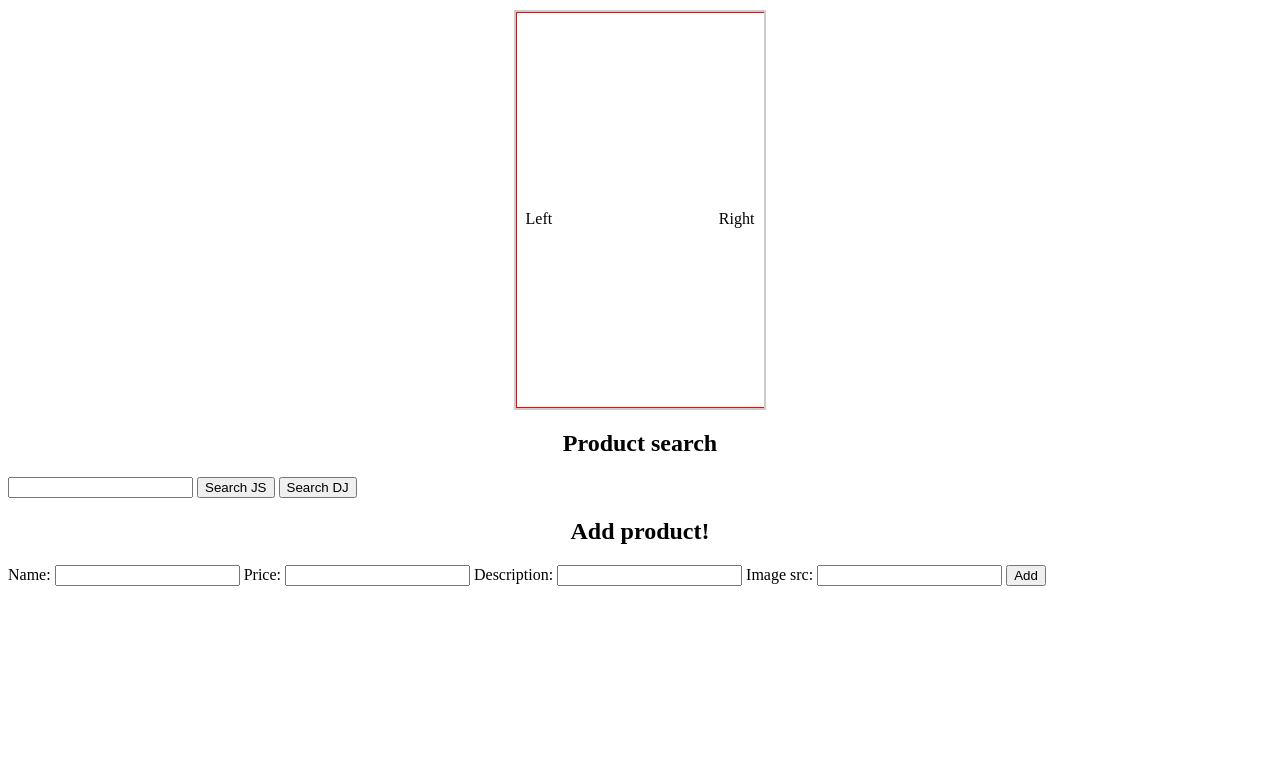
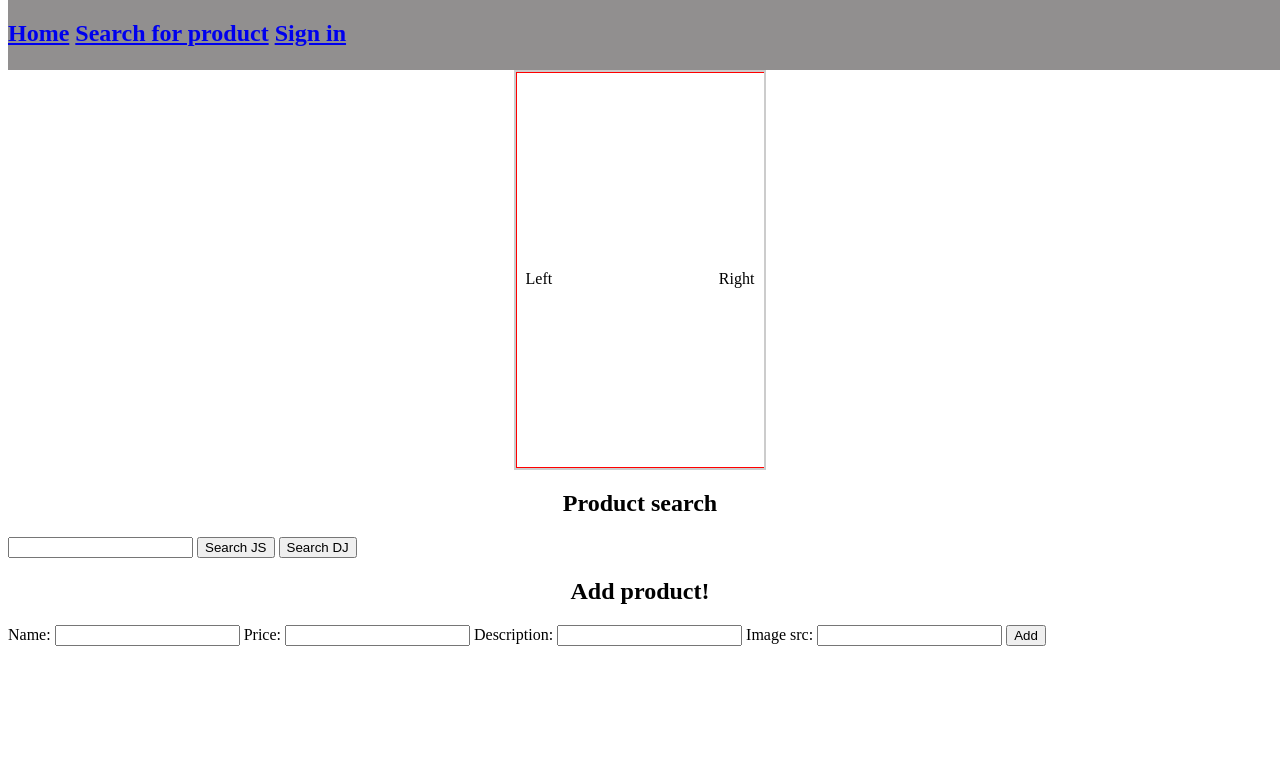
Before and after one commit to Strzelc/MultiPurpose, a Django app: page /blog/search in a window 1280 px wide. Shown: the top 783 px of the page. Run offline with Django 3.2, Linux system fonts and the light colour scheme.

Commit message:
idk smth happened today

```diff
--- a/blog/static/productSearching.js
+++ b/blog/static/productSearching.js
@@ -27,7 +27,8 @@ function createProductsCards(cardsProperties) {
     SearchForm.appendChild(card);
   }
   else {
-    console.log(cardsProperties);
+    if(SearchForm.childElementCount>0)
+      SearchForm.replaceChildren();
     for(var i =0; i<cardsProperties["name"].length;i++ ){
       const card = createOneProductCard(cardsProperties["name"][i],cardsProperties["description"][i],cardsProperties["image_source"][i]);
       SearchForm.appendChild(card);
--- a/blog/static/style.css
+++ b/blog/static/style.css
@@ -1,3 +1,7 @@
+body{
+    margin-top: 70px;
+}
+
 .main-wrapper {
     margin: 0;
     padding: 0;
@@ -133,3 +137,12 @@
     align-content: center;
     margin: 10px
 }
+
+.top-bar {
+    overflow: hidden;
+    position: fixed;
+    top: 0;
+    height: 70px;
+    width: 100%;
+    background-color: #918f8f;
+}
--- a/blog/templates/productSearching.html
+++ b/blog/templates/productSearching.html
@@ -1,27 +1,38 @@
 <html>
+
 <head>
     <link rel="stylesheet" href="../static/style.css">
 
 </head>
+
 <body>
 
     <div class="main-wrapper">
+        <div class="top-bar">
+            <h2>
+                <a href="/blog">Home</a>
+                <a href="search">Search for product</a>
+                <a href="login">Sign in</a>
+            </h2>
+
+        </div>
         <div class="carousel"></div>
         <script src="../static/carousel.js"></script>
+
 
         <section class="searching-product">
             <h1 style="text-align: center;">Product search</h1>
             <form method="post" action="../API/product-search" id="formElem">
-                    <input type="text" id="input-form-product-name" name = "input-product-name">
+                <input type="text" id="input-form-product-name" name="input-product-name">
 
                 <button type="button" onclick="searchForProduct(formElem)">Search JS</button>
-                    <button type="submit" >Search DJ</button>
+                <button type="submit">Search DJ</button>
             </form>
-                <section class="searching-result">
+            <section class="searching-result"></section>
         </section>
+        <section class="adding-product">
             <h1 style="text-align: center;">Add product!</h1>
-
-                <form  method="post" action="../API/add-product">
+            <form method="post" action="../API/add-product">
                 <label for="">Name:</label>
                 <input type="text" name="input-product-name" id="input-product-name">
                 <label for="">Price:</label>
@@ -36,4 +47,5 @@
         </section>
     </div>
 </body>
+
 </html>
```
Lines whose indentation alone changed are shown as unchanged.
